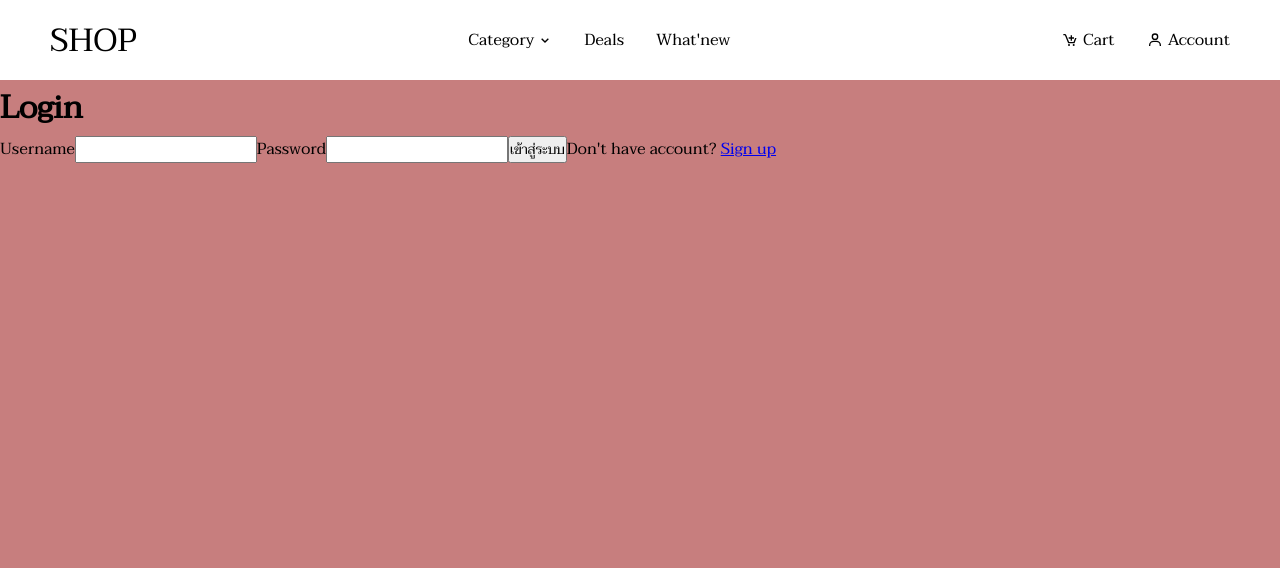
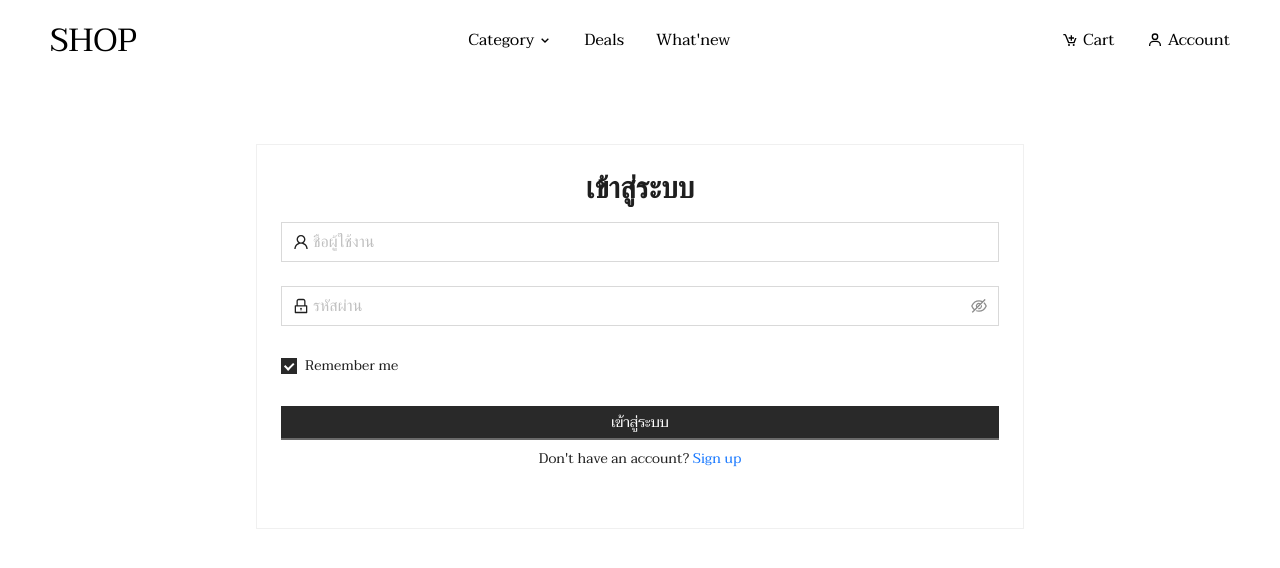
Before and after one commit to kapow-ww/shopping-web, a React (Vite) app in the folder client/: page /login in a window 1280 px wide. Shown: the top 568 px of the page. Built offline with nearby package versions, Linux system fonts and the light colour scheme.

Commit message:
🔧Design flow

```diff
--- a/client/src/App.jsx
+++ b/client/src/App.jsx
@@ -1,152 +1,34 @@
-// import "./App.css";
-// import { Routes, Route, Outlet } from "react-router-dom";
-
-// //pages
-// import Register from "./components/pages/auth/Register";
-// import Login from "./components/pages/auth/Login";
-// import Home from "./components/pages/Home";
-
-// //admin component
-// import MenuBar from "./components/layouts/MenuBar";
-
-// //admin pages
-// import AdminHome from "./components/pages/admin/Home";
-// import ManageAdmin from "./components/pages/admin/ManageAdmin";
-
-// //user pages
-// import UserHome from "./components/pages/user/Home";
-
-// //layouts
-// import Navbar from "./components/layouts/Navbar";
-
-// //routes
-// import UserRoute from "./components/routes/UserRoute";
-// import AdminRoute from "./components/routes/AdminRoute";
-
-// import { currentUser } from "./components/functions/auth";
-
-// import { useDispatch } from "react-redux";
-
-// import { ToastContainer, Slide } from "react-toastify";
-// import "react-toastify/dist/ReactToastify.css";
-
-// import { ConfigProvider } from "antd";
-
-// function AdminLayout() {
-//   const adminMenu = [
-//     { name: "หน้าแรก", link: "index" },
-//     { name: "แดชบอร์ด", link: "dashboard" },
-//     { name: "จัดการผู้ใช้งาน", link: "manage-admin" },
-//   ];
-//   const onClick = (e) => {
-//     console.log("click ", e);
-//   };
-//   return (
-//     <div>
-//       <MenuBar menus={adminMenu} />
-//       <Outlet />
-//     </div>
-//   );
-// }
-
-// function App() {
-//   const dispatch = useDispatch();
-//   const idToken = localStorage.token;
-//   if (idToken) {
-//     currentUser(idToken)
-//       .then((res) => {
-//         console.log(res.data);
-//         dispatch({
-//           type: "LOGIN",
-//           payload: {
-//             token: idToken,
-//             username: res.data.username,
-//             role: res.data.role,
-//           },
-//         });
-//       })
-//       .catch((err) => {
-//         console.log(err);
-//       });
-//   }
-
-//   return (
-//     <ConfigProvider
-//       theme={{
-//         token: {
-//           fontFamily: "Prompt",
-//           colorPrimary: "#292929",
-//           fontSize: 14,
-//           borderRadius: 0,
-//           wireframe: true,
-//         },
-//         components: {
-//           Select: {
-//             colorText: "rgba(0, 0, 0, 0.88)",
-//             colorIconHover: "rgba(0, 0, 0, 0.88)",
-//             colorPrimaryHover: "#363636",
-//             colorPrimary: "#292929",
-//             colorWarningHover: "#ffd666",
-//             colorTextDescription: "rgba(0, 0, 0, 0.45)",
-//             colorTextTertiary: "rgba(0, 0, 0, 0.45)",
-//             controlItemBgActive: "#D8D9DA",
-//           },
-//         },
-//       }}
-//     >
-//       <div className="app">
-//         <ToastContainer
-//           position="bottom-right"
-//           // theme="dark"
-//           autoClose={2000}
-//           hideProgressBar
-//           transition={Slide}
-//         />
-//         <Navbar />
-//         <Routes>
-//           <Route path="/" element={<Home />} />
-//           <Route path="/register" element={<Register />} />
-//           <Route path="/login" element={<Login />} />
-
-//           <Route
-//             path="admin"
-//             element={
-//               <AdminRoute>
-//                 <AdminLayout />
-//               </AdminRoute>
-//             }
-//           >
-//             <Route path="index" element={<AdminHome />} />
-//             <Route path="dashboard" element={<h1>Dashboard</h1>} />
-//             <Route path="manage-admin" element={<ManageAdmin />} />
-//           </Route>
-
-//           <Route
-//             path="/user/index"
-//             element={
-//               <UserRoute>
-//                 <UserHome />
-//               </UserRoute>
-//             }
-//           />
-//         </Routes>
-//       </div>
-//     </ConfigProvider>
-//   );
-// }
-
-// export default App;
-
-import React from "react";
+import React, { useState } from "react";
 import GlobalStyle from "./components/styles/Global.styled";
 
 //layouts
 import Navbar from "./components/layouts/Navbar";
-import { Outlet, Routes, Route } from "react-router-dom";
+import MenuBar from "./components/layouts/MenuBar";
+import TopNavbar from "./components/layouts/TopNavbar";
+
+//general page
 import Login from "./components/pages/auth/Login";
 import Register from "./components/pages/auth/Register";
-import MenuBar from "./components/layouts/MenuBar";
-import TopNavbar from "./components/layouts/TopNavbar";
+
+//admin pages
+import ManageAdmin from "./components/pages/admin/ManageAdmin";
+
+//auth
+import { currentUser } from "./components/functions/auth";
+
+//redux
+import { useDispatch } from "react-redux";
+
+//toast
+import { ToastContainer, Slide } from "react-toastify";
+import "react-toastify/dist/ReactToastify.css";
+
+//ant design
+import { ConfigProvider } from "antd";
+
+//router
+import { Outlet, Routes, Route } from "react-router-dom";
+
 const Layout = () => {
   return (
     <div>
@@ -169,12 +51,71 @@
   );
 };
 
+const checkUser = (role) => {
+  if (role === "admin") {
+    return "admin";
+  } else if (role === "user") {
+    return "user";
+  }
+};
+
 const App = () => {
+  const dispatch = useDispatch();
+  const idToken = localStorage.token;
+
+  if (idToken) {
+    currentUser(idToken)
+      .then((res) => {
+        console.log(res.data);
+        dispatch({
+          type: "LOGIN",
+          payload: {
+            token: idToken,
+            username: res.data.username,
+            role: res.data.role,
+          },
+        });
+      })
+      .catch((err) => {
+        console.log(err);
+      });
+  }
+
   return (
-    <div>
+    <ConfigProvider
+      theme={{
+        token: {
+          fontFamily: "Prompt",
+          colorPrimary: "#292929",
+          fontSize: 14,
+          borderRadius: 0,
+          wireframe: true,
+        },
+        components: {
+          Select: {
+            colorText: "rgba(0, 0, 0, 0.88)",
+            colorIconHover: "rgba(0, 0, 0, 0.88)",
+            colorPrimaryHover: "#363636",
+            colorPrimary: "#292929",
+            colorWarningHover: "#ffd666",
+            colorTextDescription: "rgba(0, 0, 0, 0.45)",
+            colorTextTertiary: "rgba(0, 0, 0, 0.45)",
+            controlItemBgActive: "#D8D9DA",
+          },
+        },
+      }}
+    >
+      <ToastContainer
+        position="bottom-right"
+        // theme="dark"
+        autoClose={2000}
+        hideProgressBar
+        transition={Slide}
+      />
       <GlobalStyle />
       {/* <TopNavbar /> */}
       <Navbar />
+
       <Routes>
         <Route path="/" element={<Layout />}>
           <Route path="home" element={<div>Home</div>} />
@@ -188,10 +129,10 @@
         <Route path="/admin" element={<AdminLayout />}>
           <Route path="index" element={<div>Home admin</div>} />
           <Route path="dashboard" element={<div>Home dashboard</div>} />
-          <Route path="manage-admin" element={<div>Home manage admin</div>} />
+          <Route path="manage-admin" element={<ManageAdmin />} />
         </Route>
       </Routes>
-    </div>
+    </ConfigProvider>
   );
 };
 
--- a/client/src/components/pages/admin/ManageAdmin.jsx
+++ b/client/src/components/pages/admin/ManageAdmin.jsx
@@ -194,7 +194,7 @@
         <Table columns={columns} dataSource={data} rowKey="_id"></Table>
       </div>
       <Modal
-        title="Basic Modal"
+        title="เปลี่ยนรหัสผ่าน"
         open={isModalOpen}
         onOk={handleModalOK}
         onCancel={() => setIsModalOpen(false)}
--- a/client/src/components/pages/auth/Login.jsx
+++ b/client/src/components/pages/auth/Login.jsx
@@ -1,149 +1,15 @@
-// import React, { useState } from "react";
-// import { login } from "../../functions/auth";
-// import { useDispatch } from "react-redux";
-// import { Link, useNavigate } from "react-router-dom";
-
-// import { Button, Checkbox, Form, Input, Card, Spin } from "antd";
-// import { toast } from "react-toastify";
-
-// import { LockOutlined, UserOutlined, LoadingOutlined } from "@ant-design/icons";
-
-// import { Typography } from "antd";
-// const { Title } = Typography;
-
-// const Login = () => {
-//   const navigate = useNavigate();
-//   const dispatch = useDispatch();
-
-//   const [loading, setLoading] = useState(false);
-
-//   // const [value, setValue] = useState({
-//   //   username: "",
-//   //   password: "",
-//   // });
-
-//   const roleBaseRedirect = (role) => {
-//     if (role === "admin") {
-//       navigate("/admin/index");
-//     } else {
-//       navigate("/user/index");
-//     }
-//   };
-
-//   const handleChange = (e) => {
-//     setValue({ ...value, [e.target.name]: e.target.value });
-//   };
-
-//   const onFinish = (values) => {
-//     setLoading(true);
-//     login(values)
-//       .then((res) => {
-//         setLoading(false);
-//         dispatch({
-//           type: "LOGIN",
-//           payload: {
-//             token: res.data.token,
-//             username: res.data.payload.user.username,
-//             role: res.data.payload.user.role,
-//           },
-//         });
-
-//         localStorage.setItem("token", res.data.token);
-
-//         roleBaseRedirect(res.data.payload.user.role);
-//         toast.success("เข้าสู่ระบบสำเร็จ");
-//       })
-//       .catch((err) => {
-//         setLoading(false);
-//         toast.error(err.response.data);
-//       });
-//   };
-
-//   return (
-//     <Spin spinning={loading} indicator={<LoadingOutlined />}>
-//       <div
-//         style={{
-//           display: "flex",
-//           justifyContent: "center",
-//           alignItems: "center",
-//           marginTop: "5%",
-//         }}
-//       >
-//         <Card style={{ width: "60%" }}>
-//           <div
-//             style={{
-//               display: "flex",
-//               justifyContent: "center",
-//             }}
-//           >
-//             <Title level={2}>เข้าสู่ระบบ</Title>
-//           </div>
-
-//           <Form onFinish={onFinish} initialValues={{ remember: true }}>
-//             <Form.Item
-//               name="username"
-//               rules={[
-//                 {
-//                   required: true,
-//                   message: "Please input your username",
-//                 },
-//               ]}
-//             >
-//               <Input
-//                 prefix={<UserOutlined />}
-//                 placeholder="ชื่อผู้ใช้งาน"
-//                 size="large"
-//               />
-//             </Form.Item>
-
-//             <Form.Item
-//               name="password"
-//               rules={[
-//                 {
-//                   required: true,
-//                   message: "Please input your password!",
-//                 },
-//               ]}
-//             >
-//               <Input.Password
-//                 prefix={<LockOutlined />}
-//                 placeholder="รหัสผ่าน"
-//                 size="large"
-//               />
-//             </Form.Item>
-
-//             <Form.Item>
-//               <Form.Item name="remember" valuePropName="checked" noStyle>
-//                 <Checkbox>Remember me</Checkbox>
-//               </Form.Item>
-//             </Form.Item>
-
-//             <Form.Item>
-//               <Button
-//                 type="primary"
-//                 htmlType="submit"
-//                 style={{ width: "100%" }}
-//               >
-//                 เข้าสู่ระบบ
-//               </Button>
-//               {/* Don't have an account <Link to="/register">sign up</Link> */}
-//               <div style={{ margin: "10px 0 10px 0", textAlign: "center" }}>
-//                 Don't have an account? <Link to="/register">Sign up</Link>
-//               </div>
-//             </Form.Item>
-//           </Form>
-//         </Card>
-//       </div>
-//     </Spin>
-//   );
-// };
-
-// export default Login;
-
 import React, { useState } from "react";
 import { login } from "../../functions/auth";
 import { useDispatch } from "react-redux";
 import { Link, useNavigate } from "react-router-dom";
+
+import { Button, Checkbox, Form, Input, Card, Spin } from "antd";
+import { toast } from "react-toastify";
+
+import { LockOutlined, UserOutlined, LoadingOutlined } from "@ant-design/icons";
+
+import { Typography } from "antd";
+const { Title } = Typography;
 
 const Login = () => {
   const navigate = useNavigate();
@@ -151,16 +17,16 @@
 
   const [loading, setLoading] = useState(false);
 
-  const [value, setValue] = useState({
-    username: "",
-    password: "",
-  });
+  // const [value, setValue] = useState({
+  //   username: "",
+  //   password: "",
+  // });
 
   const roleBaseRedirect = (role) => {
     if (role === "admin") {
-      navigate("/admin/index");
+      navigate("/admin");
     } else {
-      navigate("/user/index");
+      navigate("/user");
     }
   };
 
@@ -168,11 +34,9 @@
     setValue({ ...value, [e.target.name]: e.target.value });
   };
 
-  const handleSubmit = (e) => {
-    e.preventDefault();
-
+  const onFinish = (values) => {
     setLoading(true);
-    login(value)
+    login(values)
       .then((res) => {
         setLoading(false);
         dispatch({
@@ -183,32 +47,94 @@
             role: res.data.payload.user.role,
           },
         });
+
         localStorage.setItem("token", res.data.token);
+
         roleBaseRedirect(res.data.payload.user.role);
-        alert("เข้าสู่ระบบสำเร็จ");
+        toast.success("เข้าสู่ระบบสำเร็จ");
       })
       .catch((err) => {
         setLoading(false);
-        alert(err.response.data);
+        toast.error(err.response.data);
       });
   };
-  console.log(value);
 
   return (
-    <>
-      <h1>Login</h1>
-      <form onSubmit={handleSubmit}>
-        <label>Username</label>
-        <input type="text" name="username" onChange={handleChange}></input>
-        <label>Password</label>
-        <input type="text" name="password" onChange={handleChange}></input>
-        <button type="submit">เข้าสู่ระบบ</button>
+    <Spin spinning={loading} indicator={<LoadingOutlined />}>
+      <div
+        style={{
+          display: "flex",
+          justifyContent: "center",
+          alignItems: "center",
+          marginTop: "5%",
+        }}
+      >
+        <Card style={{ width: "60%" }}>
+          <div
+            style={{
+              display: "flex",
+              justifyContent: "center",
+            }}
+          >
+            <Title level={2}>เข้าสู่ระบบ</Title>
+          </div>
 
-        <span>
-          Don't have account? <Link to="/register">Sign up</Link>
-        </span>
-      </form>
-    </>
+          <Form onFinish={onFinish} initialValues={{ remember: true }}>
+            <Form.Item
+              name="username"
+              rules={[
+                {
+                  required: true,
+                  message: "Please input your username",
+                },
+              ]}
+            >
+              <Input
+                prefix={<UserOutlined />}
+                placeholder="ชื่อผู้ใช้งาน"
+                size="large"
+              />
+            </Form.Item>
+
+            <Form.Item
+              name="password"
+              rules={[
+                {
+                  required: true,
+                  message: "Please input your password!",
+                },
+              ]}
+            >
+              <Input.Password
+                prefix={<LockOutlined />}
+                placeholder="รหัสผ่าน"
+                size="large"
+              />
+            </Form.Item>
+
+            <Form.Item>
+              <Form.Item name="remember" valuePropName="checked" noStyle>
+                <Checkbox>Remember me</Checkbox>
+              </Form.Item>
+            </Form.Item>
+
+            <Form.Item>
+              <Button
+                type="primary"
+                htmlType="submit"
+                style={{ width: "100%" }}
+              >
+                เข้าสู่ระบบ
+              </Button>
+              {/* Don't have an account <Link to="/register">sign up</Link> */}
+              <div style={{ margin: "10px 0 10px 0", textAlign: "center" }}>
+                Don't have an account? <Link to="/register">Sign up</Link>
+              </div>
+            </Form.Item>
+          </Form>
+        </Card>
+      </div>
+    </Spin>
   );
 };
 
--- a/client/src/components/styles/Global.styled.jsx
+++ b/client/src/components/styles/Global.styled.jsx
@@ -10,7 +10,7 @@
     }
 
     body{
-        background-color: #c77e7e;
+        /* background-color: #c77e7e; */
     }
 `;
 
--- a/client/src/components/styles/Navbar.styled.jsx
+++ b/client/src/components/styles/Navbar.styled.jsx
@@ -45,7 +45,7 @@
 `;
 
 export const NavLink = styled(Link)`
-  color: black;
+  color: ${({ danger }) => (danger ? "red" : "black")};
   text-decoration: none;
   cursor: pointer;
 
```
Also changed, not shown: client/src/components/layouts/Navbar.jsx (+8 -211 lines).
